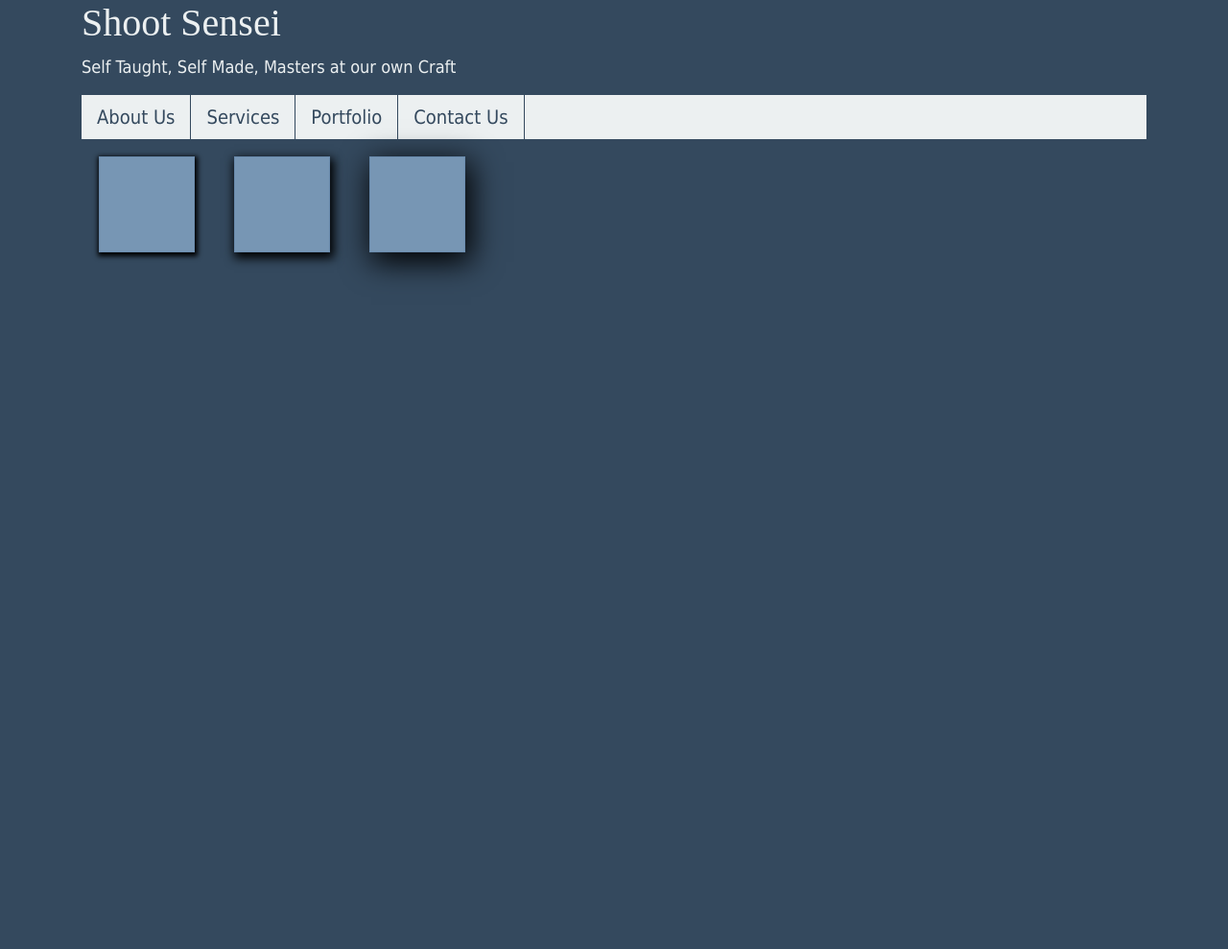
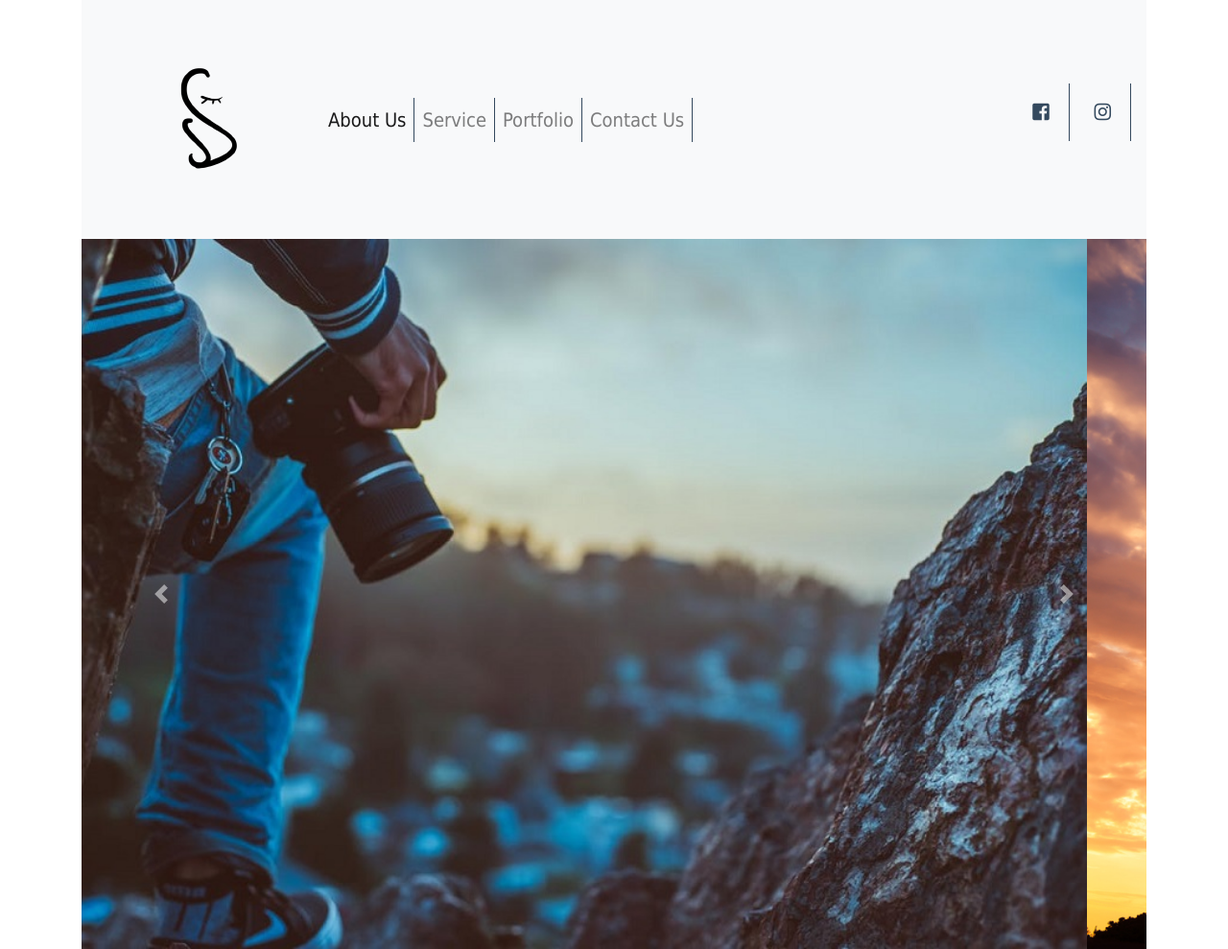
Before and after one commit to KyleHung/kylehung.github.io, a website: page index.html in a window 1280 px wide. Shown: the whole page at 96% size. Before the commit the page ends 800 px from the top, so only its background shows below. Drawn offline with nearby package versions, Linux system fonts and the light colour scheme.

Commit message:
added css, html, pics

```diff
--- a/index.html
+++ b/index.html
@@ -3,36 +3,66 @@
     <meta charset="utf-8">
     <title> Shoot Sensei</title>
     <link rel="stylesheet" href="https://stackpath.bootstrapcdn.com/bootstrap/4.2.1/css/bootstrap.min.css" integrity="sha384-GJzZqFGwb1QTTN6wy59ffF1BuGJpLSa9DkKMp0DgiMDm4iYMj70gZWKYbI706tWS" crossorigin="anonymous">
+<link rel="stylesheet" href="https://use.fontawesome.com/releases/v5.7.2/css/all.css" integrity="sha384-fnmOCqbTlWIlj8LyTjo7mOUStjsKC4pOpQbqyi7RrhN7udi9RwhKkMHpvLbHG9Sr" crossorigin="anonymous">
     <link rel="stylesheet" href="/css/min/main.css">
   </head>
   <body>
     <div class="container">
-      <h1>Shoot Sensei</h1>
-      <p>
-        Self Taught, Self Made, Masters at our own Craft
-        </p>
-        <nav>
-          <ul class="nav">
-            <li class="nav-item">
-              <a class="nav-link aboutus" href="#">About Us</a>
+      <nav class="navbar navbar-expand-lg navbar-light bg-light">
+        <button class="navbar-toggler" type="button" data-toggle="collapse" data-target="#navbarSupportedContent" aria-controls="navbarSupportedContent" aria-expanded="false" aria-label="Toggle navigation">
+          <span class="navbar-toggler-icon"></span>
+        </button>
+
+<img src="Newlogo-small.png" alt="NEWlogo-small">
+        <div class="collapse navbar-collapse" id="navbarSupportedContent">
+          <ul class="navbar-nav mr-auto">
+            <li class="nav-item active">
+              <a class="nav-link" href="#">About Us <span class="sr-only">(current)</span></a>
             </li>
             <li class="nav-item">
-              <a class="nav-link services" href="#">Services</a>
+              <a class="nav-link" href="#">Service</a>
             </li>
             <li class="nav-item">
-              <a class="nav-link portfolio" href="#">Portfolio</a>
+              <a class="nav-link" href="#">Portfolio</a>
+              <li class="nav-item">
+                <a class="nav-link" href="#">Contact Us</a>
+              </li>
             </li>
-            <li class="nav-item">
-              <a class="nav-link contactus" href="#">Contact Us</a>
+
+          </ul>
+          <ul>
+            <li>
+              <a href="https://www.facebook.com/"> <i class="fab fa-facebook-square"></i> </a>
+            </li>
+            <li>
+              <a href="https://www.instagram.com"> <i class="fab fa-instagram"></i></a>
             </li>
           </ul>
-          </nav>
-          <div>
-            <div class="shape1"></div>
-            <div class="shape2"></div>
-            <div class="shape3"></div>
+        </div>
+      </nav>
+
+        <div id="carouselExampleInterval" class="carousel slide" data-ride="carousel">
+          <div class="carousel-inner">
+            <div class="carousel-item active" data-interval="10000">
+              <img src="pic1.jpeg" class="d-block w-100" alt="pic1">
+            </div>
+            <div class="carousel-item" data-interval="2000">
+              <img src="pic2.jpg" class="d-block w-100" alt="pic2">
+            </div>
+            <div class="carousel-item">
+              <img src="pic3.jpg" class="d-block w-100" alt="pic3">
+            </div>
           </div>
-      </div>
+          <a class="carousel-control-prev" href="#carouselExampleInterval" role="button" data-slide="prev">
+            <span class="carousel-control-prev-icon" aria-hidden="true"></span>
+            <span class="sr-only">Previous</span>
+          </a>
+          <a class="carousel-control-next" href="#carouselExampleInterval" role="button" data-slide="next">
+            <span class="carousel-control-next-icon" aria-hidden="true"></span>
+            <span class="sr-only">Next</span>
+          </a>
+        </div>
+
     <script src="https://code.jquery.com/jquery-3.3.1.slim.min.js" integrity="sha384-q8i/X+965DzO0rT7abK41JStQIAqVgRVzpbzo5smXKp4YfRvH+8abtTE1Pi6jizo" crossorigin="anonymous"></script>
     <script src="https://cdnjs.cloudflare.com/ajax/libs/popper.js/1.14.6/umd/popper.min.js" integrity="sha384-wHAiFfRlMFy6i5SRaxvfOCifBUQy1xHdJ/yoi7FRNXMRBu5WHdZYu1hA6ZOblgut" crossorigin="anonymous"></script>
     <script src="https://stackpath.bootstrapcdn.com/bootstrap/4.2.1/js/bootstrap.min.js" integrity="sha384-B0UglyR+jN6CkvvICOB2joaf5I4l3gm9GU6Hc1og6Ls7i6U/mkkaduKaBhlAXv9k" crossorigin="anonymous"></script>
--- a/scss/main.scss
+++ b/scss/main.scss
@@ -17,7 +17,7 @@
 
 body{
   font-family: $fonts-text;
-  background-color: $asphalt;
+  background-color: white;
   color: $clouds;
   font-size: $text-font-size;
 }
```
Also changed, not shown: NEWlogo-small.png (added), css/main.css, css/min/main.css, pic1.jpeg (added), pic2.jpg (added), pic3.jpg (added).
